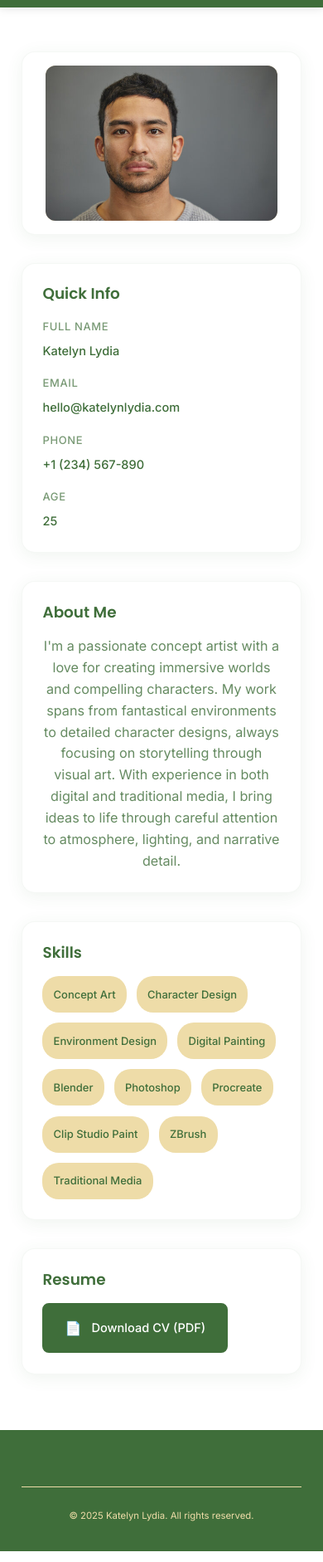
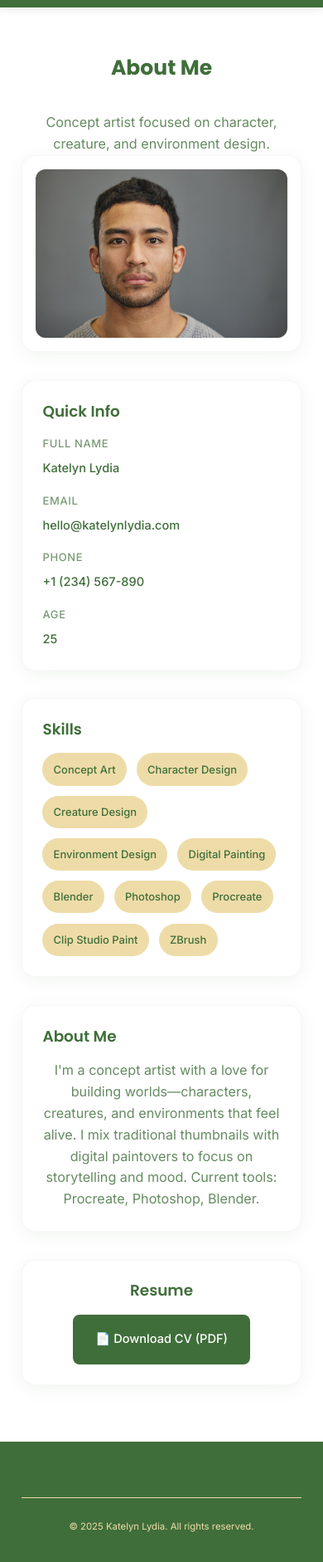
Before and after one commit to misslydia-designs/misslydia-designs.github.io, a website: page about.html in a window 390 px wide. Shown: the part 62-1944 px from the top of the page at 83% size. Drawn offline with Linux system fonts and the light colour scheme.

Commit message:
Redesign about page layout and update styles
Refactored about.html to use a modern, grid-based layout with clearer sectioning for profile photo, quick info, skills, about, and resume. Updated style.css to match the new grid structure, improve card and button styling, and enhance responsiveness and accessibility.

```diff
--- a/about.html
+++ b/about.html
@@ -1,14 +1,15 @@
 <!DOCTYPE html>
 <html lang="en">
 <head>
-    <meta charset="UTF-8">
-    <meta name="viewport" content="width=device-width, initial-scale=1">
+    <meta charset="UTF-8" />
+    <meta name="viewport" content="width=device-width, initial-scale=1" />
     <title>About - Katelyn Lydia</title>
-    <link rel="preconnect" href="https://fonts.googleapis.com">
-    <link rel="preconnect" href="https://fonts.gstatic.com" crossorigin>
-    <link href="https://fonts.googleapis.com/css2?family=Inter:wght@400;500;600&family=Poppins:wght@400;600;700;800&display=swap" rel="stylesheet">
-    <link rel="stylesheet" href="assets/css/style.css">
-    <link rel="icon" type="image/png" href="/assets/images/logo.png">
+
+    <link rel="preconnect" href="https://fonts.googleapis.com" />
+    <link rel="preconnect" href="https://fonts.gstatic.com" crossorigin />
+    <link href="https://fonts.googleapis.com/css2?family=Inter:wght@400;500;600&family=Poppins:wght@400;600;700;800&display=swap" rel="stylesheet" />
+    <link rel="stylesheet" href="assets/css/style.css" />
+    <link rel="icon" type="image/png" href="/assets/images/logo.png" />
 </head>
 <body>
 <!-- Consistent Site Header -->
@@ -17,7 +18,7 @@
         <div class="header-content">
             <div class="logo-section">
                 <a href="index.html" class="logo-link">
-                        <img src="/assets/images/logo.png" alt="Katelyn Lydia logo" class="site-logo">
+                    <img src="/assets/images/logo.png" alt="Katelyn Lydia logo" class="site-logo" />
                     <h1 class="site-name">Katelyn Lydia</h1>
                 </a>
             </div>
@@ -25,7 +26,7 @@
             <button class="menu-toggle" aria-controls="slide-menu" aria-expanded="false" aria-label="Open navigation menu">
                 <span class="menu-text">Menu</span>
                 <svg width="20" height="20" viewBox="0 0 24 24" fill="currentColor" aria-hidden="true">
-                        <path d="M3 12h18M3 6h18M3 18h18" stroke="currentColor" stroke-width="2" stroke-linecap="round"/>
+                    <path d="M3 12h18M3 6h18M3 18h18" stroke="currentColor" stroke-width="2" stroke-linecap="round" />
                 </svg>
             </button>
         </div>
@@ -38,7 +39,7 @@
     <div class="slide-menu-content">
         <button class="menu-close" aria-label="Close navigation menu">
             <svg width="24" height="24" viewBox="0 0 24 24" fill="currentColor" aria-hidden="true">
-                    <path d="M18 6L6 18M6 6l12 12" stroke="currentColor" stroke-width="2" stroke-linecap="round"/>
+                <path d="M18 6L6 18M6 6l12 12" stroke="currentColor" stroke-width="2" stroke-linecap="round" />
             </svg>
         </button>
         <ul class="menu-links">
@@ -51,50 +52,40 @@
     </div>
 </nav>
 
-    <!-- Main content area: Contains the about page information -->
 <main>
-        <!-- About section: Main container for all about page content -->
     <section class="about-section">
         <div class="container">
-                <!-- About grid: Responsive layout container -->
-                <!-- Mobile: single column, Desktop: photo left, info right -->
+            <h1 class="page-title">About Me</h1>
+            <p class="page-intro">Concept artist focused on character, creature, and environment design.</p>
+
+            <!-- Grid layout controlled by CSS grid-template-areas -->
             <div class="about-grid">
-
-                    <!-- Profile Photo Card: Left column on desktop, top on mobile -->
-                    <div class="about-card about-photo-card">
-                        <!-- figure tag semantically groups image with its caption -->
-                        <figure class="photo-container">
-                            <!-- Profile photo with proper alt text for screen readers -->
-                            <img src="/assets/images/about-me-images-and-cv/profile-picture.jpg"
-                                 alt="Portrait photo of Katelyn Lydia, concept artist"
+                <!-- Row 1 (left): Profile Photo -->
+                <figure class="about-card about-photo-card">
+                    <img
+                            src="/assets/images/about-me-images-and-cv/profile-picture.jpg"
+                            alt="Portrait of Katelyn Lydia"
                             class="profile-photo"
                             loading="lazy"
-                                 decoding="async">
+                            decoding="async"
+                    />
+                    <figcaption class="visually-hidden">Profile photo</figcaption>
                 </figure>
-                    </div>
 
-                    <!-- Right column: Contains all other cards stacked vertically -->
-                    <div class="about-info-column">
-
-                        <!-- Quick Info Card: Essential contact and personal information -->
-                        <div class="about-card">
-                            <!-- Card heading -->
+                <!-- Row 1 (right): Quick Info -->
+                <section class="about-card card--info">
                     <h2 class="card-title">Quick Info</h2>
-                            <!-- Information grid: Responsive layout for key details -->
                     <div class="info-grid">
-                                <!-- Each info item has a label and value -->
                         <div class="info-item">
                             <span class="info-label">Full Name</span>
                             <span class="info-value">Katelyn Lydia</span>
                         </div>
                         <div class="info-item">
                             <span class="info-label">Email</span>
-                                    <!-- mailto link allows users to open their email client -->
                             <a href="mailto:hello@katelynlydia.com" class="info-value info-link">hello@katelynlydia.com</a>
                         </div>
                         <div class="info-item">
                             <span class="info-label">Phone</span>
-                                    <!-- tel link allows mobile users to call directly -->
                             <a href="tel:+1234567890" class="info-value info-link">+1 (234) 567-890</a>
                         </div>
                         <div class="info-item">
@@ -102,28 +93,15 @@
                             <span class="info-value">25</span>
                         </div>
                     </div>
-                        </div>
+                </section>
 
-                        <!-- About Me Card: Personal description and background -->
-                        <div class="about-card">
-                            <h2 class="card-title">About Me</h2>
-                            <!-- Description paragraph - easily editable -->
-                            <p class="about-description">
-                                I'm a passionate concept artist with a love for creating immersive worlds and compelling characters.
-                                My work spans from fantastical environments to detailed character designs, always focusing on
-                                storytelling through visual art. With experience in both digital and traditional media, I bring
-                                ideas to life through careful attention to atmosphere, lighting, and narrative detail.
-                            </p>
-                        </div>
-
-                        <!-- Skills Card: Technical and artistic abilities -->
-                        <div class="about-card">
+                <!-- Row 2 (left): Skills -->
+                <section class="about-card card--skills">
                     <h2 class="card-title">Skills</h2>
-                            <!-- Skills list: Responsive chips that wrap to new lines -->
                     <ul class="skills-list">
-                                <!-- Each skill is a "chip" - a pill-shaped button-like element -->
                         <li class="skill-chip">Concept Art</li>
                         <li class="skill-chip">Character Design</li>
+                        <li class="skill-chip">Creature Design</li>
                         <li class="skill-chip">Environment Design</li>
                         <li class="skill-chip">Digital Painting</li>
                         <li class="skill-chip">Blender</li>
@@ -131,32 +109,35 @@
                         <li class="skill-chip">Procreate</li>
                         <li class="skill-chip">Clip Studio Paint</li>
                         <li class="skill-chip">ZBrush</li>
-                                <li class="skill-chip">Traditional Media</li>
                     </ul>
-                        </div>
+                </section>
 
-                        <!-- CV Download Card: Professional resume download -->
-                        <div class="about-card">
+                <!-- Row 2 (right): About Me -->
+                <section class="about-card card--about">
+                    <h2 class="card-title">About Me</h2>
+                    <p class="about-description">
+                        I'm a concept artist with a love for building worlds—characters, creatures, and environments that feel alive.
+                        I mix traditional thumbnails with digital paintovers to focus on storytelling and mood. Current tools:
+                        Procreate, Photoshop, Blender.
+                    </p>
+                </section>
+
+                <!-- Row 3: Resume (centered, full width) -->
+                <section class="about-card card--cv">
                     <h2 class="card-title">Resume</h2>
-                            <!-- Download button with proper accessibility attributes -->
-                            <!-- download attribute suggests filename when saving -->
-                            <!-- aria-label provides clear description for screen readers -->
-                            <a href="/assets/images/about-me-images-and-cv/cv.pdf"
-                               class="cv-download"
+                    <a
+                            href="/assets/images/about-me-images-and-cv/cv.pdf"
+                            class="cv-download btn btn-primary"
                             download="Katelyn_Lydia_CV.pdf"
                             role="button"
-                               aria-label="Download Katelyn Lydia's CV as PDF file">
-                                <!-- Download icon using CSS content or could use SVG -->
-                                <span class="download-icon" aria-hidden="true">📄</span>
-                                Download CV (PDF)
+                            aria-label="Download Katelyn Lydia's CV as PDF file"
+                    >
+                        📄 Download CV (PDF)
                     </a>
+                </section>
             </div>
-
-                    </div> <!-- End of about-info-column -->
-
-                </div> <!-- End of about-grid -->
-            </div> <!-- End of container -->
-        </section> <!-- End of about-section -->
+        </div>
+    </section>
 </main>
 
 <footer class="contact-footer" role="contentinfo">
--- a/assets/css/style.css
+++ b/assets/css/style.css
@@ -1050,232 +1050,210 @@ Mobile-first: stacked layout → desktop: side-by-side image/text
   margin: 0; /* No margins (handled by container padding) */
 }
 
-/* ===== ABOUT PAGE STYLES ===== */
-/* Modern, mobile-first about page for concept artist */
+/* ===== ABOUT PAGE STYLES (Final Layout) ===== */
+/* Layout:
+   Row 1:  [ Profile Photo ] [ Quick Info ]
+   Row 2:  [ Skills        ] [ About Me   ]
+   Row 3:  [       Resume (center/full)   ]
+*/
 
-/* Main about section container: Sets overall page spacing */
+/* Main about section container */
 .about-section {
-  padding: var(--space-3xl) 0; /* Large vertical spacing for breathing room */
-  background: var(--white); /* Clean white background */
+  padding: var(--space-3xl) 0;
+  background: var(--white);
 }
 
-/* About grid: Responsive layout container */
-/* Mobile: single column, Desktop ≥768px: photo left, info right */
+/* Grid container */
 .about-grid {
-  display: grid; /* Use CSS Grid for flexible layout */
-  gap: var(--space-xl); /* Large gap between grid items */
-  grid-template-columns: 1fr; /* Mobile: single column */
+  display: grid;
+  gap: var(--space-xl);
+  grid-template-columns: 1fr;                      /* mobile: 1 column */
+  grid-template-areas:
+    "photo"
+    "info"
+    "skills"
+    "about"
+    "cv";
 }
 
-/* Desktop layout: two columns */
+/* Desktop/tablet: 2 even columns, specified areas */
 @media (min-width: 768px) {
   .about-grid {
-    grid-template-columns: 300px 1fr; /* Left column fixed width, right column flexible */
-    gap: var(--space-2xl); /* Larger gap on desktop */
+    grid-template-columns: 1fr 1fr;               /* evenly split columns */
+    gap: var(--space-2xl);
+    grid-template-areas:
+      "photo  info"
+      "skills about"
+      "cv     cv";
+    align-items: start;
   }
 }
 
-/* Shared card styling: Used by all about page cards */
+/* Shared card styling */
 .about-card {
-  background: var(--white); /* White background */
-  border-radius: 16px; /* Rounded corners for modern look */
-  box-shadow: 0 4px 20px rgba(63,110,58,0.08); /* Subtle green shadow for depth */
-  padding: var(--space-lg); /* Comfortable internal spacing */
-  border: 1px solid rgba(63,110,58,0.05); /* Very subtle border in brand green */
+  background: var(--white);
+  border-radius: 16px;
+  box-shadow: 0 4px 20px rgba(63,110,58,0.08);
+  padding: var(--space-lg);
+  border: 1px solid rgba(63,110,58,0.05);
 }
 
-/* Profile photo card: Special styling for the image container */
-.about-photo-card {
-  display: flex; /* Use flexbox for centering */
-  align-items: center; /* Center vertically */
-  justify-content: center; /* Center horizontally */
-  padding: var(--space-md); /* Less padding to let image fill more space */
+/* AREA ASSIGNMENTS (add these classes to the right cards in HTML) */
+.about-photo-card { grid-area: photo; }      /* Profile picture card */
+.card--info        { grid-area: info; }      /* Quick Info card */
+.card--skills      { grid-area: skills; }    /* Skills card */
+.card--about       { grid-area: about; }     /* About Me card */
+.card--cv          { grid-area: cv; }        /* Resume card */
+
+/* Center the Resume card content a bit nicer */
+.card--cv {
+  display: grid;
+  place-items: center;
+  text-align: center;
 }
 
-/* Photo container: Wraps the profile image */
-.photo-container {
-  width: 100%; /* Fill available width */
-  max-width: 280px; /* Maximum size constraint */
-  margin: 0; /* Remove default figure margins */
+/* Profile photo card specifics */
+.about-photo-card {
+  display: flex;
+  align-items: center;
+  justify-content: center;
+  padding: var(--space-md);
 }
 
-/* Profile photo image styling */
-.profile-photo {
-  width: 100%;                /* Fill container width */
-  height: auto;               /* Keep natural height */
-  object-fit: contain;        /* Show full image, no distortion */
-  border-radius: 12px;        /* Rounded corners */
-  display: block;             /* Remove default inline spacing */
-  background: var(--sand);    /* Fallback background color if image fails */
+/* Photo container (if you use <figure class="photo-container">) */
+.photo-container {
+  width: 100%;
+  max-width: 320px;           /* keep a sensible max on large screens */
+  margin: 0;
 }
 
-/* Right column container: Stacks info cards vertically */
-.about-info-column {
-  display: flex; /* Use flexbox for vertical stacking */
-  flex-direction: column; /* Stack children vertically */
-  gap: var(--space-xl); /* Space between stacked cards */
+/* Profile photo: full image, never distorted */
+.profile-photo {
+  width: 100%;
+  height: auto;               /* preserve natural aspect ratio */
+  object-fit: contain;        /* show the entire image, no cropping/distortion */
+  display: block;
+  border-radius: 12px;
+  background: var(--sand);    /* subtle backing if aspect leaves bars */
 }
 
-/* Card titles: Headings for each card section */
+/* Card titles */
 .card-title {
-  font-family: var(--font-heading); /* Use heading font (Poppins) */
-  font-size: var(--text-xl); /* Extra large text size */
-  font-weight: 600; /* Semi-bold weight */
-  color: var(--leaf-dark); /* Dark green brand color */
-  margin: 0 0 var(--space-md) 0; /* Space below title */
-  line-height: 1.3; /* Tight line spacing for headings */
+  font-family: var(--font-heading);
+  font-size: var(--text-xl);
+  font-weight: 600;
+  color: var(--leaf-dark);
+  margin: 0 0 var(--space-md);
+  line-height: 1.3;
 }
 
-/* Info grid: Layout for quick info key-value pairs */
+/* Quick Info grid */
 .info-grid {
-  display: grid; /* Use CSS Grid for organized layout */
-  gap: var(--space-md); /* Medium spacing between items */
-  grid-template-columns: 1fr; /* Mobile: single column */
+  display: grid;
+  gap: var(--space-md);
+  grid-template-columns: 1fr;             /* mobile: 1 column */
+}
+@media (min-width: 480px) {
+  .info-grid { grid-template-columns: 1fr 1fr; }  /* 2 columns on small tablets+ */
 }
 
-/* Tablet and larger: two columns for info items */
-@media (min-width: 480px) {
-  .info-grid {
-    grid-template-columns: 1fr 1fr; /* Two equal columns */
-  }
+.info-item {
+  display: flex;
+  flex-direction: column;
+  gap: var(--space-xs);
 }
 
-/* Individual info item container */
-.info-item {
-  display: flex; /* Use flexbox for label/value alignment */
-  flex-direction: column; /* Stack label above value */
-  gap: var(--space-xs); /* Small gap between label and value */
+.info-label {
+  font-size: var(--text-sm);
+  font-weight: 500;
+  color: var(--leaf-dark);
+  opacity: 0.7;
+  text-transform: uppercase;
+  letter-spacing: 0.05em;
 }
 
-/* Info labels: "Full Name", "Email", etc. */
-.info-label {
-  font-size: var(--text-sm); /* Small text size */
-  font-weight: 500; /* Medium weight for emphasis */
-  color: var(--leaf-dark); /* Dark green brand color */
-  opacity: 0.7; /* Slightly transparent to de-emphasize */
-  text-transform: uppercase; /* ALL CAPS for label styling */
-  letter-spacing: 0.05em; /* Slight letter spacing for readability */
+.info-value {
+  font-size: var(--text-base);
+  font-weight: 500;
+  color: var(--leaf-dark);
 }
 
-/* Info values: The actual data like "Katelyn Lydia", email address, etc. */
-.info-value {
-  font-size: var(--text-base); /* Normal text size */
-  font-weight: 500; /* Medium weight */
-  color: var(--leaf-dark); /* Dark green brand color */
+.info-link {
+  color: var(--leaf-dark);
+  text-decoration: none;
+  transition: color 0.2s ease;
+}
+.info-link:hover,
+.info-link:focus { color: var(--berry); text-decoration: underline; }
+.info-link:focus-visible { outline: 2px solid var(--berry); outline-offset: 2px; border-radius: 2px; }
+
+/* About description */
+.about-description {
+  font-size: var(--text-base);
+  line-height: 1.6;
+  color: var(--leaf-dark);
+  margin: 0;
 }
 
-/* Info links: Email and phone number links */
-.info-link {
-  color: var(--leaf-dark); /* Dark green brand color */
-  text-decoration: none; /* Remove default underline */
-  transition: color 0.2s ease; /* Smooth color change on hover */
+/* Skills */
+.skills-list {
+  list-style: none;
+  padding: 0; margin: 0;
+  display: flex; flex-wrap: wrap;
+  gap: var(--space-sm);
+}
+.skill-chip {
+  background: var(--sand);
+  color: var(--leaf-dark);
+  padding: var(--space-xs) var(--space-sm);
+  border-radius: 20px;
+  font-size: var(--text-sm);
+  font-weight: 500;
+  border: 1px solid transparent;
+  transition: all 0.2s ease;
+  min-height: 36px;
+  display: inline-flex; align-items: center;
+}
+.skill-chip:hover,
+.skill-chip:focus {
+  background: var(--leaf-light);
+  border-color: var(--leaf-dark);
+  transform: translateY(-1px);
 }
 
-/* Hover and focus effects for info links */
-.info-link:hover,
-.info-link:focus {
-  color: var(--berry); /* Change to maroon brand color on interaction */
-  text-decoration: underline; /* Add underline on hover/focus */
+/* CV download button */
+.cv-download {
+  display: inline-flex;
+  align-items: center;
+  gap: var(--space-sm);
+  background: var(--leaf-dark);
+  color: var(--white);
+  padding: var(--space-md) var(--space-lg);
+  border-radius: 8px;
+  text-decoration: none;
+  font-family: var(--font-body);
+  font-size: var(--text-base);
+  font-weight: 500;
+  transition: all 0.3s ease;
+  border: 2px solid var(--leaf-dark);
+  min-height: 44px;
+  justify-content: center;
+}
+.cv-download:hover {
+  background: var(--berry);
+  border-color: var(--berry);
+  transform: translateY(-2px);
+  box-shadow: 0 4px 12px rgba(122, 14, 43, 0.3);
+}
+.cv-download:focus-visible {
+  outline: 3px solid var(--berry);
+  outline-offset: 2px;
 }
 
-/* Focus ring for keyboard navigation */
-.info-link:focus-visible {
-  outline: 2px solid var(--berry); /* Maroon outline for accessibility */
-  outline-offset: 2px; /* Space between outline and text */
-  border-radius: 2px; /* Slightly rounded outline */
+.download-icon { font-size: var(--text-lg); line-height: 1; }
+
+/* Respect reduced motion */
+@media (prefers-reduced-motion: reduce) {
+  .skill-chip, .cv-download, .info-link { transition: none; }
+  .skill-chip:hover, .cv-download:hover { transform: none; }
 }
-
-/* About description: The main paragraph text */
-.about-description {
-  font-size: var(--text-base); /* Normal text size */
-  line-height: 1.6; /* Comfortable reading line spacing */
-  color: var(--leaf-dark); /* Dark green brand color */
-  margin: 0; /* Remove default paragraph margins */
-}
-
-/* Skills list: Container for skill chips */
-.skills-list {
-  list-style: none; /* Remove bullet points */
-  padding: 0; /* Remove default list padding */
-  margin: 0; /* Remove default list margins */
-  display: flex; /* Use flexbox for chip layout */
-  flex-wrap: wrap; /* Allow chips to wrap to new lines */
-  gap: var(--space-sm); /* Medium spacing between chips */
-}
-
-/* Individual skill chips: Pill-shaped elements */
-.skill-chip {
-  background: var(--sand); /* Light beige background */
-  color: var(--leaf-dark); /* Dark green text */
-  padding: var(--space-xs) var(--space-sm); /* Comfortable internal spacing */
-  border-radius: 20px; /* Pill shape (large border radius) */
-  font-size: var(--text-sm); /* Small text size */
-  font-weight: 500; /* Medium weight */
-  border: 1px solid transparent; /* Invisible border (for hover effect) */
-  transition: all 0.2s ease; /* Smooth animation for interactions */
-  cursor: default; /* Normal cursor (not clickable) */
-  min-height: 44px; /* Minimum touch target size for mobile accessibility */
-  display: flex; /* Use flexbox for centering */
-  align-items: center; /* Center text vertically */
-}
-
-/* Hover and focus effects for skill chips */
-.skill-chip:hover,
-.skill-chip:focus {
-  background: var(--leaf-light); /* Light green background on interaction */
-  border-color: var(--leaf-dark); /* Dark green border */
-  transform: translateY(-1px); /* Slight lift effect */
-}
-
-/* CV download button: Professional download link styled as button */
-.cv-download {
-  display: inline-flex; /* Use flexbox for icon and text alignment */
-  align-items: center; /* Center content vertically */
-  gap: var(--space-sm); /* Space between icon and text */
-  background: var(--leaf-dark); /* Dark green background */
-  color: var(--white); /* White text */
-  padding: var(--space-md) var(--space-lg); /* Comfortable button padding */
-  border-radius: 8px; /* Rounded corners */
-  text-decoration: none; /* Remove default link underline */
-  font-family: var(--font-body); /* Use body font */
-  font-size: var(--text-base); /* Normal text size */
-  font-weight: 500; /* Medium weight */
-  transition: all 0.3s ease; /* Smooth animation for interactions */
-  border: 2px solid var(--leaf-dark); /* Border matching background */
-  min-height: 44px; /* Minimum touch target size for mobile accessibility */
-  justify-content: center; /* Center content horizontally */
-}
-
-/* Hover effect for CV download button */
-.cv-download:hover {
-  background: var(--berry); /* Change to maroon on hover */
-  border-color: var(--berry); /* Matching border color */
-  transform: translateY(-2px); /* Slight lift effect */
-  box-shadow: 0 4px 12px rgba(122, 14, 43, 0.3); /* Shadow in maroon color */
-}
-
-/* Focus ring for CV download button (accessibility) */
-.cv-download:focus-visible {
-  outline: 3px solid var(--berry); /* Prominent maroon outline */
-  outline-offset: 2px; /* Space between outline and button */
-}
-
-/* Download icon styling */
-.download-icon {
-  font-size: var(--text-lg); /* Larger size for the icon */
-  line-height: 1; /* Tight line spacing */
-}
-
-/* Accessibility: Respect user's motion preferences */
-@media (prefers-reduced-motion: reduce) {
-  .skill-chip,
-  .cv-download,
-  .info-link {
-    transition: none; /* Disable animations for users who prefer reduced motion */
-  }
-
-  .skill-chip:hover,
-  .cv-download:hover {
-    transform: none; /* Remove lift effects */
-  }
-}
```
Lines whose indentation alone changed are shown as unchanged.
